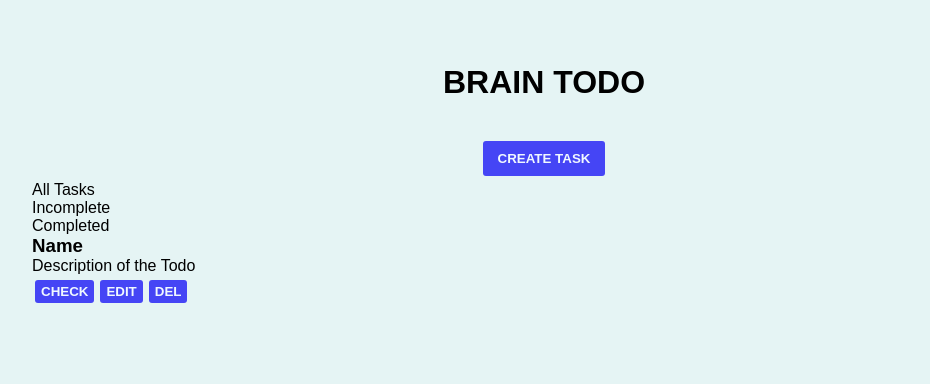
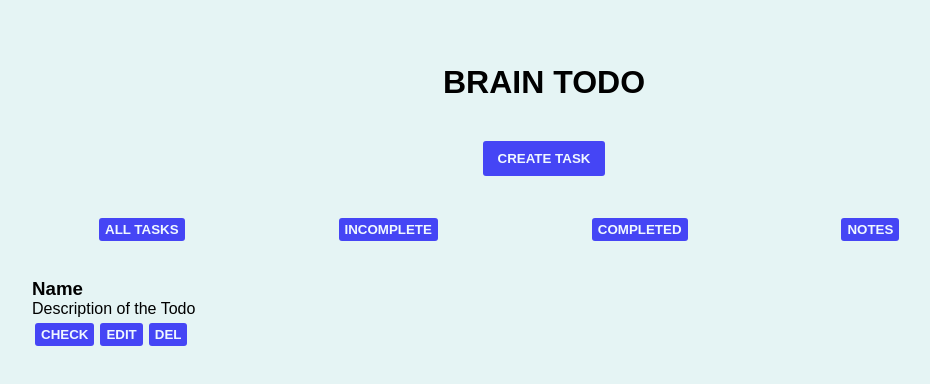
Before and after one commit to brian-ambani/react-todo-app, a React (Create React App) app: page / in a window 1280 px wide. Shown: the top 384 px of the page, without its empty margins (96-1026 px from the left). Built offline with nearby package versions, Linux system fonts and the light colour scheme.

Commit message:
updated the todo app

```diff
--- a/src/App.css
+++ b/src/App.css
@@ -30,6 +30,6 @@ button {
 
 .btn-header:hover{
     transition: 0.8s ease;
-    background-color: #14036b;
+    background-color: #3720aa;
 
 }
--- a/src/components/Header/Header.css
+++ b/src/components/Header/Header.css
@@ -1,5 +1,6 @@
 .header {
-    display: flex;flex-direction: column;
+    display: flex;
+    flex-direction: column;
     align-items: center;
 }
 
--- /dev/null
+++ b/src/container/Nav/Nav.css
@@ -0,0 +1,17 @@
+nav {
+    /* background-color: red; */
+    margin: 2rem;
+    display: flex;
+    align-items: center;
+    width: 100%;
+}
+
+nav ul {
+    display: flex;
+    width: 85%;
+    justify-content: space-between;
+}
+nav ul li{
+    margin: 0 2rem;
+    font-size: 1.2rem;
+}
--- a/src/container/Nav/Nav.jsx
+++ b/src/container/Nav/Nav.jsx
@@ -1,14 +1,16 @@
-import React from 'react'
+import React from 'react';
+import './Nav.css'
 
 const Nav = () => {
   return (
-    <div>
+    <nav>
         <ul>
-            <li>All Tasks</li>
-            <li>Incomplete</li>
-            <li>Completed</li>
+            <li><button>All Tasks</button></li>
+            <li><button>Incomplete</button></li>
+            <li><button>Completed</button></li>
+            <li><button>Notes</button></li>
         </ul>
-    </div>
+    </nav>
   )
 }
 
```
